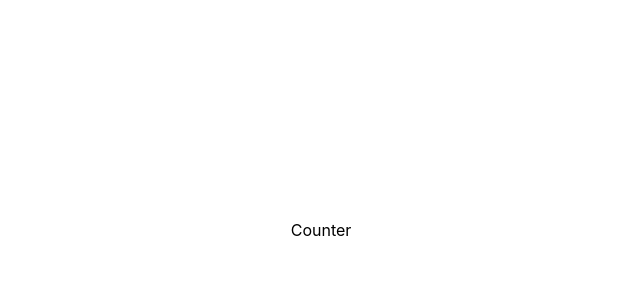
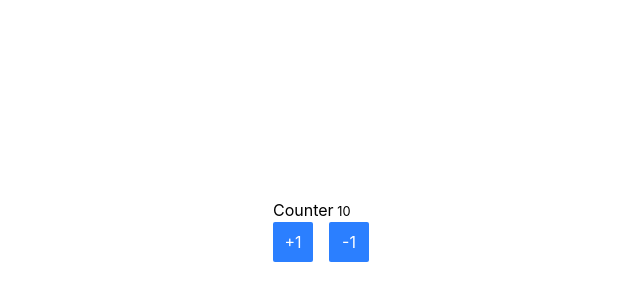
Before and after one commit to ApoloByte/Electiva1A2026P1, a React (Vite) app in the folder s14-conceptos-importantes-y-retos/react-modular-lab/: page / in a window 1280 px wide. Shown: the part 194-494 px from the top of the page, without its empty margins (319-959 px from the left). Built offline with nearby package versions, Linux system fonts and the light colour scheme.

Commit message:
logica counter s14

```diff
--- a/s14-conceptos-importantes-y-retos/react-modular-lab/src/components/Counter.tsx
+++ b/s14-conceptos-importantes-y-retos/react-modular-lab/src/components/Counter.tsx
@@ -1,7 +1,31 @@
-import React from 'react'
-
+import { useCounter } from "../hooks/useCounter";
 export const Counter = () => {
-  return (
-    <div>Counter</div>
-  )
+    // 1
+    const { count, increaseBy } = useCounter();
+    // 2
+    return (
+        <div>
+            <h3>
+                Counter
+								{/* 3 */}
+                <small>{" " + count}</small>
+            </h3>
+            <div className="flex gap-4">
+                <button
+                    className="p-2 bg-blue-500 rounded-xs w-10 text-white"
+                    // 3
+                    onClick={() => increaseBy(+1)}
+                >
+                    +1
+                </button>
+                <button
+                    className="p-2 bg-blue-500 rounded-xs w-10 text-white"
+                    // 3
+                    onClick={() => increaseBy(-1)}
+                >
+                    -1
+                </button>
+            </div>
+        </div>
+    )
 }
```
